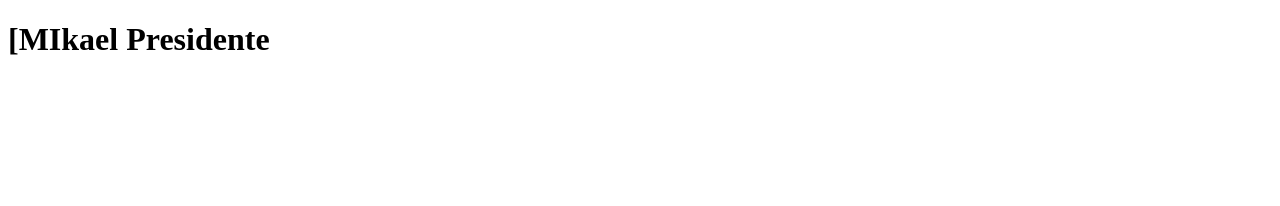
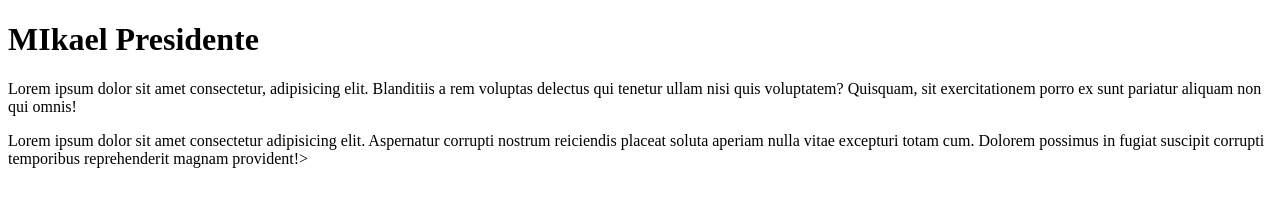
Before and after one commit to Lightlaw33/Repositorionuvem, a plain HTML site: page index.html in a window 1280 px wide. Drawn offline with Linux system fonts and the light colour scheme.

Commit message:
Adicionado duas tags p

```diff
--- a/index.html
+++ b/index.html
@@ -7,7 +7,10 @@
     <title>Document</title>
 </head>
 <body>
-    <h1>[MIkael Presidente</h1>
+    <h1>MIkael Presidente</h1>
+    <p>Lorem ipsum dolor sit amet consectetur, adipisicing elit. Blanditiis a rem voluptas delectus qui tenetur ullam nisi quis voluptatem? Quisquam, sit exercitationem porro ex sunt pariatur aliquam non qui omnis!
+    </p>
+    <p>Lorem ipsum dolor sit amet consectetur adipisicing elit. Aspernatur corrupti nostrum reiciendis placeat soluta aperiam nulla vitae excepturi totam cum. Dolorem possimus in fugiat suscipit corrupti temporibus reprehenderit magnam provident!>
 
 </body>
 </html>
```
Also changed, not shown: PintoMurcho.png (deleted).
